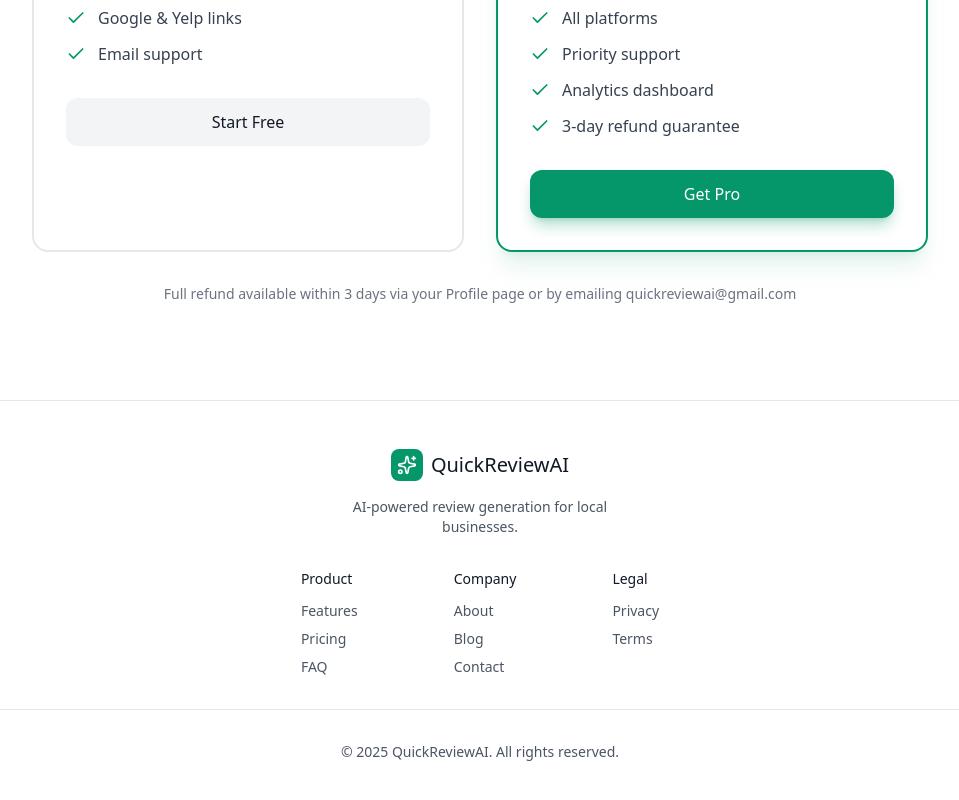
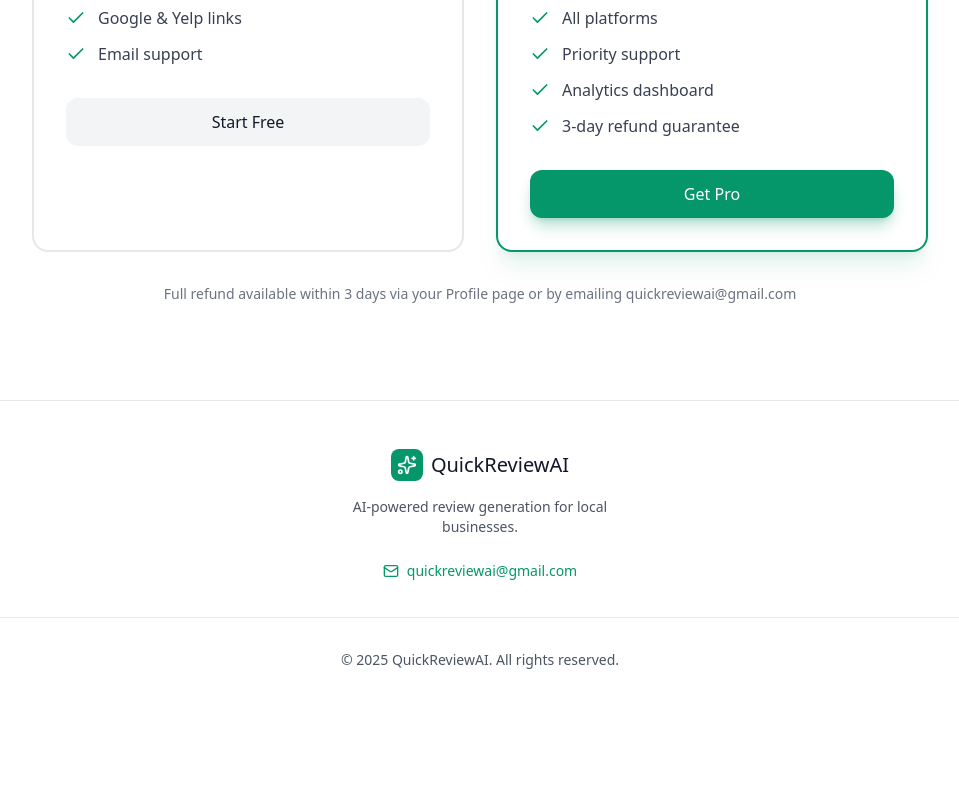
Before and after one commit to MikeDafi/quickreviewai, a Next.js app: page / in a window 1280 px wide. Shown: the part 3647-4447 px from the top of the page, without its empty margins (160-1119 px from the left). After the commit the page ends 4365 px from the top, so only its background shows below. Built offline with nearby package versions, Linux system fonts and the light colour scheme.

Commit message:
fix: show detailed Stripe errors

```diff
--- a/components/Footer.tsx
+++ b/components/Footer.tsx
@@ -1,53 +1,32 @@
-import Link from 'next/link';
-import { Sparkles } from 'lucide-react';
+import { Sparkles, Mail } from 'lucide-react';
 
 export default function Footer() {
   return (
     <footer className="bg-white border-t border-gray-200 px-4 py-12">
       <div className="max-w-6xl mx-auto">
         {/* Brand */}
-        <div className="mb-8 text-center">
+        <div className="text-center">
           <div className="flex items-center justify-center gap-2 mb-4">
             <div className="w-8 h-8 bg-emerald-600 rounded-lg flex items-center justify-center">
               <Sparkles className="w-5 h-5 text-white" />
             </div>
             <span className="text-xl text-gray-900">QuickReviewAI</span>
           </div>
-          <p className="text-gray-600 text-sm max-w-xs mx-auto">
+          <p className="text-gray-600 text-sm max-w-xs mx-auto mb-6">
             AI-powered review generation for local businesses.
           </p>
+
+          {/* Contact Email */}
+          <a
+            href="mailto:quickreviewai@gmail.com"
+            className="inline-flex items-center gap-2 text-emerald-600 hover:text-emerald-700 text-sm"
+          >
+            <Mail className="w-4 h-4" />
+            quickreviewai@gmail.com
+          </a>
         </div>
 
-        {/* Links - centered 3 columns */}
-        <div className="flex justify-center gap-16 sm:gap-24 mb-8">
-          <div>
-            <h3 className="mb-3 text-gray-900 text-sm font-medium">Product</h3>
-            <ul className="space-y-2 text-sm">
-              <li><Link href="/#features" className="text-gray-600 hover:text-gray-900">Features</Link></li>
-              <li><Link href="/#pricing" className="text-gray-600 hover:text-gray-900">Pricing</Link></li>
-              <li><Link href="/" className="text-gray-600 hover:text-gray-900">FAQ</Link></li>
-            </ul>
-          </div>
-
-          <div>
-            <h3 className="mb-3 text-gray-900 text-sm font-medium">Company</h3>
-            <ul className="space-y-2 text-sm">
-              <li><Link href="/" className="text-gray-600 hover:text-gray-900">About</Link></li>
-              <li><Link href="/" className="text-gray-600 hover:text-gray-900">Blog</Link></li>
-              <li><Link href="/" className="text-gray-600 hover:text-gray-900">Contact</Link></li>
-            </ul>
-          </div>
-
-          <div>
-            <h3 className="mb-3 text-gray-900 text-sm font-medium">Legal</h3>
-            <ul className="space-y-2 text-sm">
-              <li><Link href="/" className="text-gray-600 hover:text-gray-900">Privacy</Link></li>
-              <li><Link href="/" className="text-gray-600 hover:text-gray-900">Terms</Link></li>
-            </ul>
-          </div>
-        </div>
-
-        <div className="pt-8 border-t border-gray-200 text-center text-sm text-gray-600">
+        <div className="mt-8 pt-8 border-t border-gray-200 text-center text-sm text-gray-600">
           <p>&copy; 2025 QuickReviewAI. All rights reserved.</p>
         </div>
       </div>
--- a/pages/api/create-checkout.ts
+++ b/pages/api/create-checkout.ts
@@ -53,8 +53,9 @@
     })
 
     return res.status(200).json({ url: checkoutSession.url })
-  } catch (error) {
+  } catch (error: unknown) {
     console.error('Stripe checkout error:', error)
-    return res.status(500).json({ error: 'Failed to create checkout session' })
+    const message = error instanceof Error ? error.message : 'Failed to create checkout session'
+    return res.status(500).json({ error: message })
   }
 }
```
